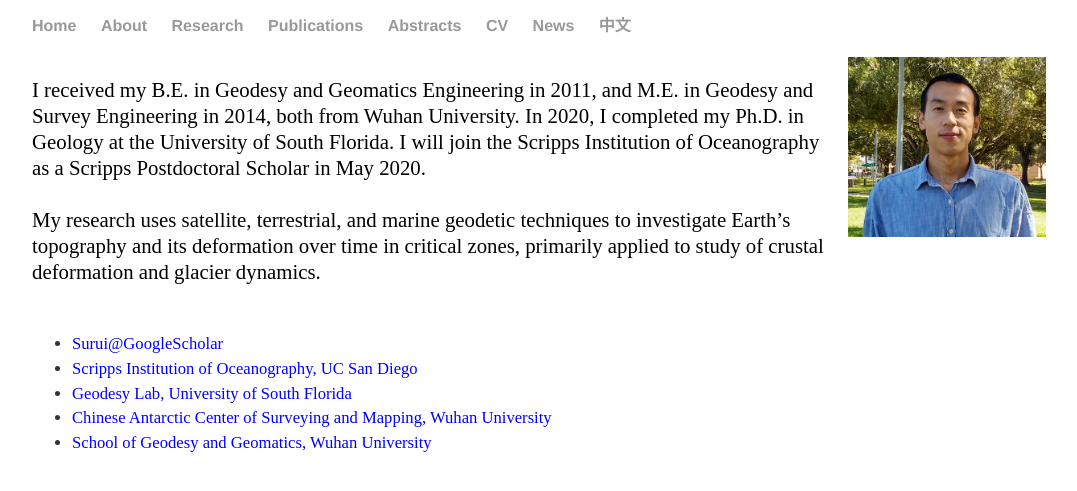
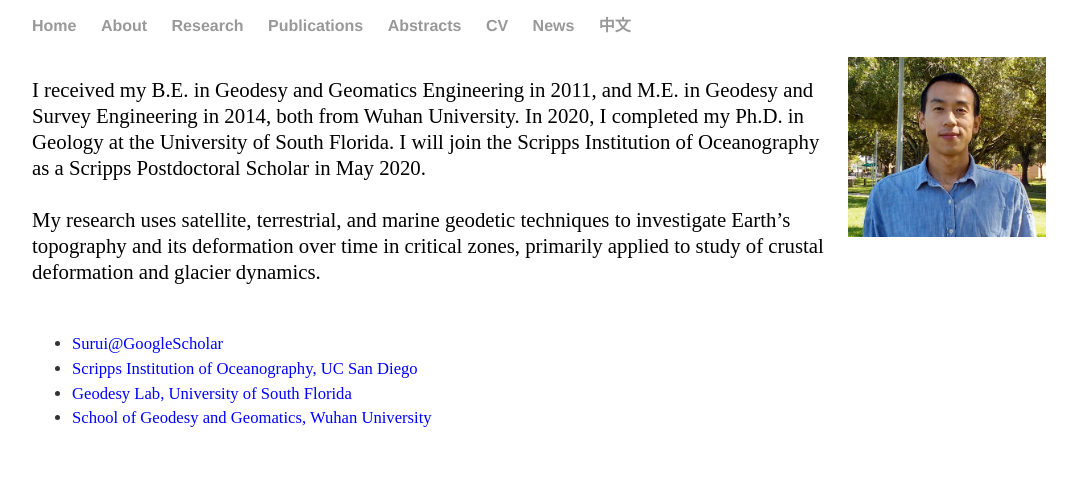
Before and after one commit to suruixie/suruixie.github.io, a Jekyll site: the page built from about/index.html, in a window 1280 px wide. Shown: the top 491 px of the page, without its empty margins (96-1173 px from the left). Built offline with Jekyll 4.4.1, drawn with Linux system fonts in a browser that asks for light colours.

Commit message:
Update index.html

```diff
--- a/about/index.html
+++ b/about/index.html
@@ -13,6 +13,5 @@ title: About Surui
 	<li style="font-size:0.8em;"><a href="https://scholar.google.com/citations?user=kF4StsMAAAAJ&hl=en&oi=ao" style="color:#0000FF;">Surui@GoogleScholar</a></li>
 	<li style="font-size:0.8em;"><a href="https://scripps.ucsd.edu/" style="color:#0000FF;">Scripps Institution of Oceanography, UC San Diego</a></li>
 	<li style="font-size:0.8em;"><a href="http://labs.cas.usf.edu/geodesy/" style="color:#0000FF;">Geodesy Lab, University of South Florida</a></li>
-	<li style="font-size:0.8em;"><a href="http://pole.whu.edu.cn/cacsm/" style="color:#0000FF;">Chinese Antarctic Center of Surveying and Mapping, Wuhan University</a></li>
 	<li style="font-size:0.8em;"><a href="http://main.sgg.whu.edu.cn/" style="color:#0000FF;">School of Geodesy and Geomatics, Wuhan University</a></li>
 </ul>
```
